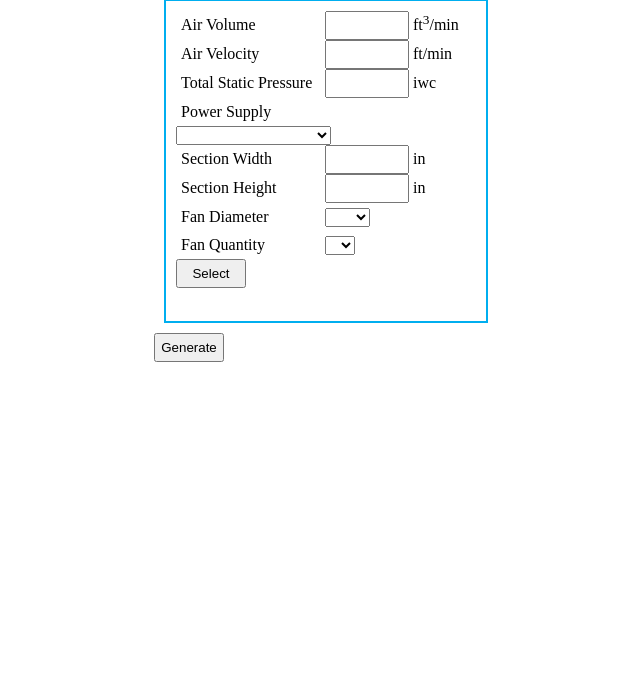
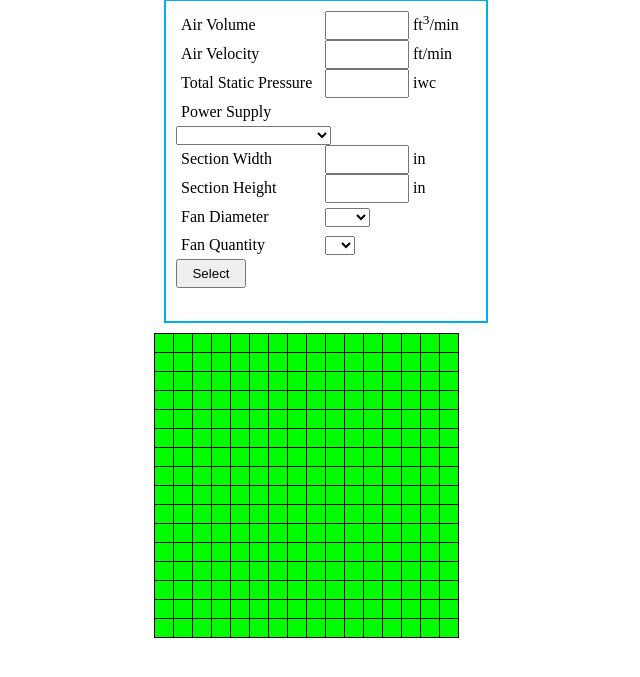
Before and after one commit to Daedex/QPSelect, a PHP site: page / in a window 1280 px wide. Shown: the part 48-725 px from the top of the page, without its empty margins (170-810 px from the left). Run offline with PHP 8.4, Linux system fonts and the light colour scheme; some libraries are stand-ins or nearby versions.

Commit message:
got the grid working! woo

```diff
--- a/index.css
+++ b/index.css
@@ -30,10 +30,6 @@ input {
 	padding: 5px;
 }
 
-#calculate {
-
-}
-
 #selectForm {
 	border: 2px solid #00AEEF;
 	padding: 10px;
@@ -42,17 +38,17 @@ input {
 	margin: 10px;
 }
 
-.square{
-	background-color:green;
-	border:2px solid black;
-	width:4px;
-	height:4px;
+#pixelgrid {
+    border-collapse: collapse;
+    border-spacing: 0;
+    background-color: black;
 }
 
-/*.selectGrid {
-	border: 2px solid #00AEEF;
-	padding: 10px;
-	width: 400px;
-	height: 400px;
-	margin: 10px;
+.square {
+    height: 1rem;
+    width: 1rem;
+    text-align: center;
+    vertical-align: middle;
+    border: 1px solid black;
+    background-color: #00FE00;
 }
--- a/index.html
+++ b/index.html
@@ -62,36 +62,25 @@
 				</div>
 
 				<input type="button" value="Select" id="qpSelect">
-
-
 		</form>
 
-		<div class="selectGrid">
+		<table id="pixelgrid"></table>
+
 		<script type="text/javascript">
-
-		$('#gridGenerator').click(function(){
-
-		    var $grid = $('#selectGrid');
-
-		   for(i=0; i<100; i++)
-		    {
-		    	var row = '<div>';
-
-		    	for(j=0; j<100; j++){
-		    		row += '<div class="square">' + j + '</div>';
-		    	}
-
-		    	row += '</div>';
-
-		    	$grid.append(row);
-
-		    }
-		 });
-
+			$(document).ready(function() {
+				var $table = $('#pixelgrid');
+				var html = [];
+				var row, col;
+				for(row=0; row<16; row++) {
+					html.push('<tr class="line">')
+					for(col=0; col<16; col++) {
+						html.push('<td class="square">'+'</td>');
+					}
+					html.push('</tr>');
+				}
+				$table.append(html.join(''));
+			});
 		</script>
-
-		</div>
-		<input type="button" value="Generate" id="gridGenerator">
 
 	    <script type="text/javascript">
 
@@ -106,9 +95,7 @@
 				$('#airVelocity').val(airVelocity);
 
 			});
-
-
-			</script>
+		</script>
 	</div>
   </body>
 </html>
```
